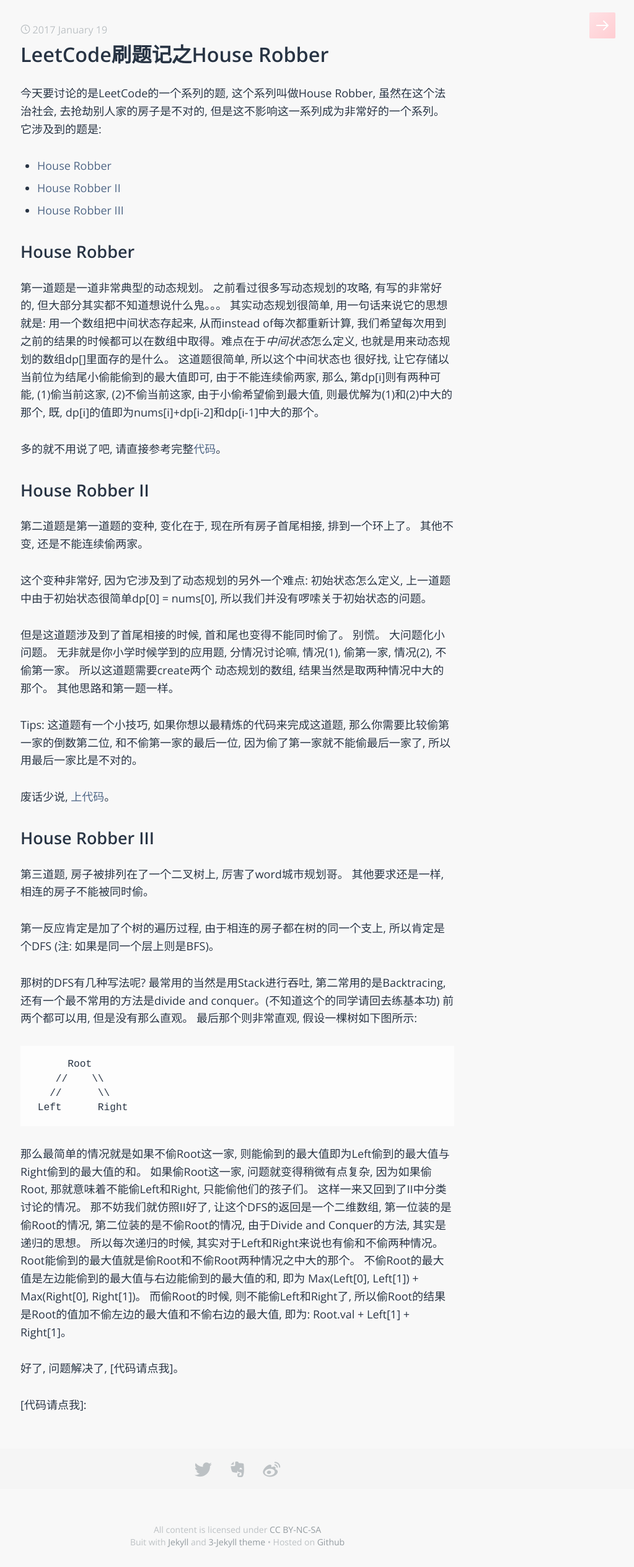
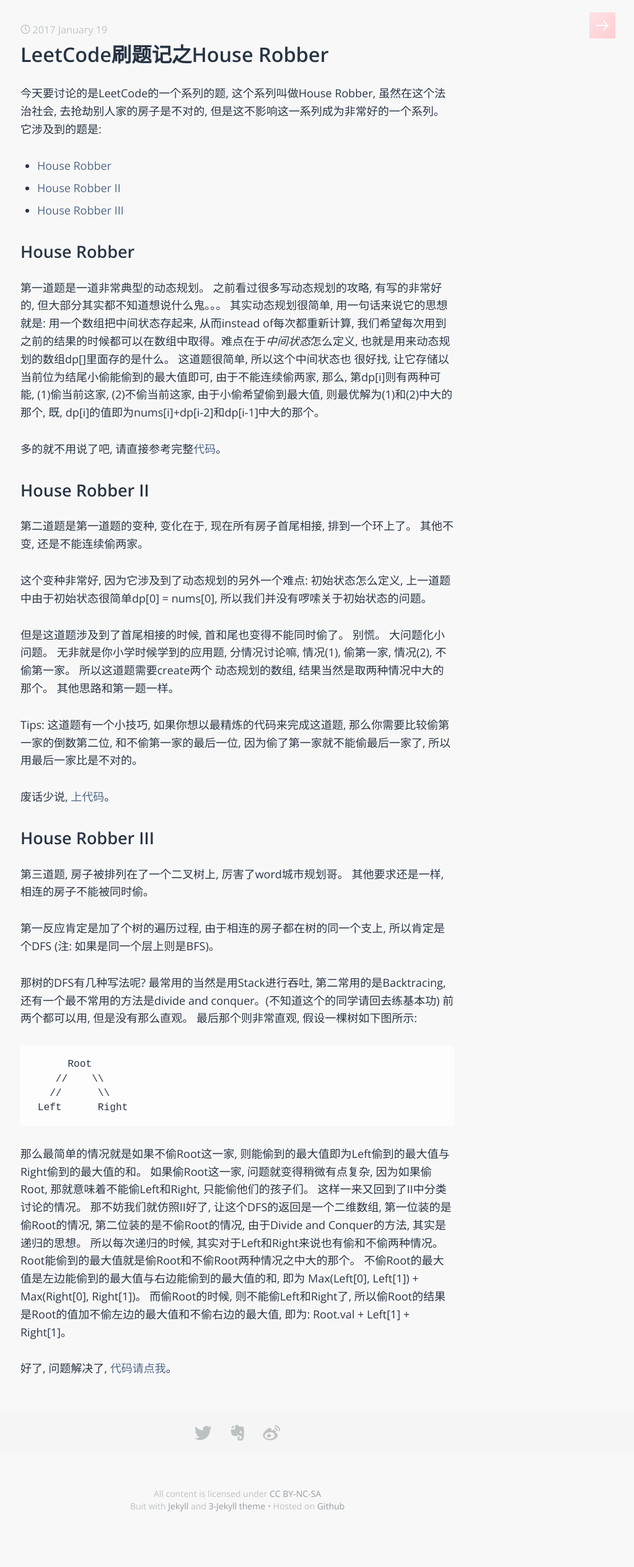
Before and after one commit to sophiesongge/sophiesongge.github.io, a Jekyll site: the page built from _posts/2017-01-19-house-robber.markdown, in a window 1280 px wide. Shown: the whole page at 62% size, without its empty margins (257-1280 px from the left). Built offline with Jekyll 4.4.1, drawn with Linux system fonts in a browser that asks for light colours; some web fonts are replaced; some of the changed lines change nothing that is shown.

Commit message:
finish house robber

```diff
--- a/_posts/2017-01-19-house-robber.markdown
+++ b/_posts/2017-01-19-house-robber.markdown
@@ -65,4 +65,4 @@
 [House Robber III]: https://leetcode.com/problems/house-robber-iii/
 [代码]: https://github.com/sophiesongge/LeetCode/blob/master/src/HouseRobber.java
 [上代码]: https://github.com/sophiesongge/LeetCode/blob/master/src/HouseRobberII.java
-[代码请点我]:
+[代码请点我]: https://github.com/sophiesongge/LeetCode/blob/master/src/HouseRobberIII.java
```
